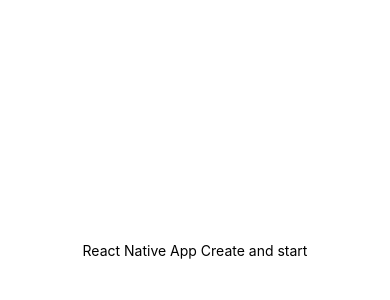
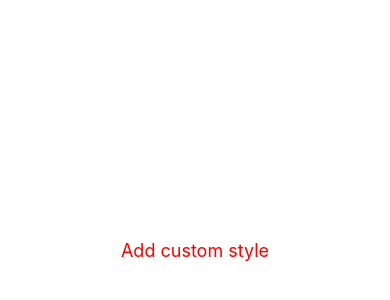
Before and after one commit to Thushan-Wijenayake/React-Native-Photo-Sharing-app, a React Native app: screen / in a window 390 px wide. Shown: the part 172-472 px from the top of the page. Built offline with nearby package versions, Linux system fonts and the light colour scheme.

Commit message:
Add custom style

```diff
--- a/App.js
+++ b/App.js
@@ -5,7 +5,9 @@
 export default function App() {
   return (
     <View style={styles.container}>
-      <Text>React Native App Create and start</Text>
+      <Text style={{color: '#FF0000', fontSize: 18}}>
+        Add custom style
+      </Text>
       <StatusBar style="auto" />
     </View>
   );
```
